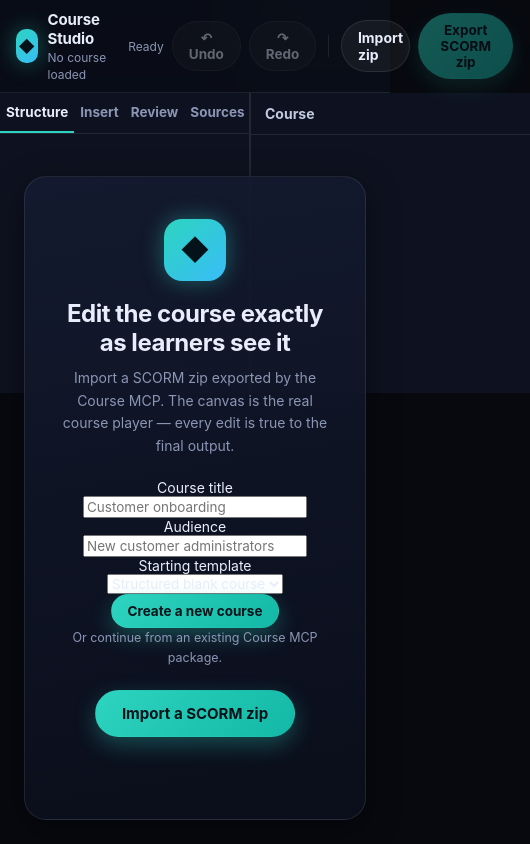
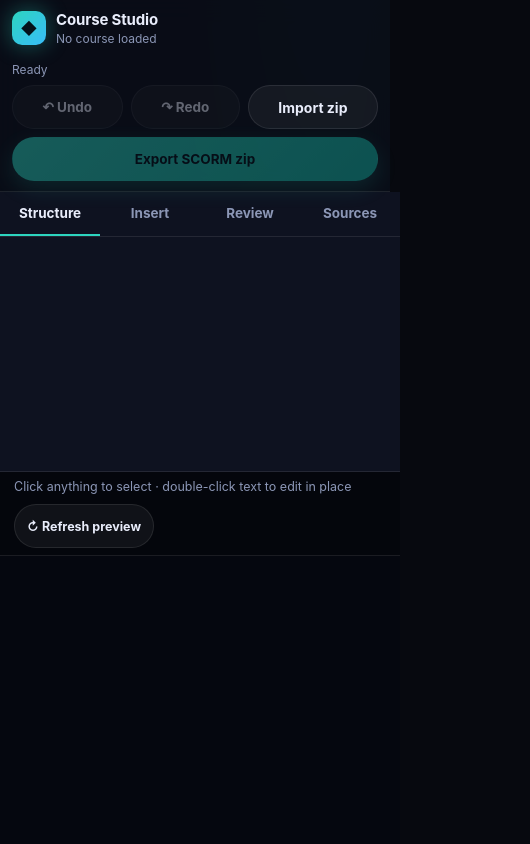
Before and after one commit to sentientia-india/authoring, a plain HTML site: page apps/scorm_editor/static/index.html in a window 390 px wide. Shown: the top 844 px of the page, 530 px wide, since content can reach past the window. Drawn offline with Linux system fonts and the light colour scheme.

Commit message:
feat: make Course Studio responsive and keyboard accessible

```diff
--- a/apps/scorm_editor/static/editor.css
+++ b/apps/scorm_editor/static/editor.css
@@ -315,3 +315,45 @@ button, input, select, textarea { font-family: inherit; font-size: 13.5px; color
 @media (max-width: 1100px) {
   .layout { grid-template-columns: 250px 1fr 280px; }
 }
+
+.review-form { display: grid; gap: 10px; margin-bottom: 16px; }
+.review-form label { display: grid; gap: 6px; color: var(--muted); font-size: 12px; font-weight: 700; text-align: left; }
+.review-form input, .review-form textarea, .review-form select {
+  width: 100%; min-height: 44px; padding: 9px 11px; border: 1px solid var(--line); border-radius: 8px;
+  background: rgba(255,255,255,.05); color: var(--ink);
+}
+.review-form textarea { min-height: 110px; resize: vertical; }
+.review-actions { display: flex; flex-wrap: wrap; gap: 8px; margin-bottom: 18px; }
+.review-row { color: var(--ink-soft); line-height: 1.5; padding: 9px 0; margin: 0; border-bottom: 1px solid var(--line); overflow-wrap: anywhere; }
+
+@media (max-width: 900px) {
+  html, body { height: auto; min-height: 100%; }
+  body { overflow: auto; }
+  .topbar { align-items: flex-start; flex-wrap: wrap; position: sticky; top: 0; }
+  .topbar-actions { width: 100%; flex-wrap: wrap; }
+  .layout { display: grid; grid-template-columns: 1fr; grid-template-rows: auto minmax(520px, 70dvh) auto; overflow: visible; }
+  .panel.left, .panel.right { min-height: 280px; max-height: 48dvh; border: 0; border-bottom: 1px solid var(--line); }
+  .panel.right { border-top: 1px solid var(--line); }
+  .canvas-wrap { min-height: 520px; }
+  .tabs { overflow-x: auto; }
+  .tab { flex: 0 0 auto; min-width: 100px; min-height: 44px; }
+  .tab-body, .inspector { overscroll-behavior: contain; }
+}
+
+@media (max-width: 600px) {
+  .topbar { padding: 10px 12px; }
+  .brand { width: 100%; }
+  .topbar-actions .divider { display: none; }
+  .primary, .ghost, .file-button { min-height: 44px; }
+  .topbar-actions > * { flex: 1 1 auto; justify-content: center; }
+  #save-status { flex-basis: 100%; justify-content: flex-start; }
+  .canvas-bar { align-items: flex-start; flex-direction: column; }
+  .canvas-wrap { min-height: 480px; }
+  .empty-state { padding: 12px; }
+  .empty-card { width: 100%; padding: 28px 18px; border-radius: 16px; }
+  .toast { width: calc(100% - 24px); bottom: 12px; border-radius: 12px; text-align: center; }
+}
+
+@media (prefers-reduced-motion: reduce) {
+  *, *::before, *::after { scroll-behavior: auto !important; animation-duration: .01ms !important; animation-iteration-count: 1 !important; transition-duration: .01ms !important; }
+}
--- a/apps/scorm_editor/static/editor.js
+++ b/apps/scorm_editor/static/editor.js
@@ -297,6 +297,9 @@
   function treeNode(options) {
     var node = document.createElement("div");
     node.className = "tree-node" + (options.indent ? " tree-indent-" + options.indent : "") + (options.selected ? " selected" : "");
+    node.tabIndex = 0;
+    node.setAttribute("role", "button");
+    node.setAttribute("aria-current", options.selected ? "true" : "false");
     node.innerHTML =
       (options.draggable ? '<span class="grip" title="Drag to reorder">⋮⋮</span>' : "") +
       '<span class="kind">' + options.kind + "</span>" +
@@ -305,6 +308,10 @@
     node.addEventListener("click", function (event) {
       if (event.target.classList.contains("del")) return;
       options.onSelect();
+    });
+    node.addEventListener("keydown", function (event) {
+      if (event.key === "Enter" || event.key === " ") { event.preventDefault(); options.onSelect(); }
+      if ((event.key === "Delete" || event.key === "Backspace") && options.onDelete) { event.preventDefault(); if (confirm("Delete '" + options.label + "'?")) options.onDelete(); }
     });
     if (options.onDelete) {
       node.querySelector(".del").addEventListener("click", function () {
@@ -1128,6 +1135,7 @@
     tab.addEventListener("click", function () {
       document.querySelectorAll(".tab").forEach(function (t) { t.classList.remove("active"); });
       tab.classList.add("active");
+      document.querySelectorAll(".tab").forEach(function (item) { item.setAttribute("aria-selected", item === tab ? "true" : "false"); });
       $("tab-structure").hidden = tab.dataset.tab !== "structure";
       $("tab-templates").hidden = tab.dataset.tab !== "templates";
       $("tab-review").hidden = tab.dataset.tab !== "review";
--- a/apps/scorm_editor/static/index.html
+++ b/apps/scorm_editor/static/index.html
@@ -28,11 +28,11 @@
 
   <main class="layout" id="layout" hidden>
     <aside class="panel left">
-      <nav class="tabs">
-        <button class="tab active" data-tab="structure">Structure</button>
-        <button class="tab" data-tab="templates">Insert</button>
-        <button class="tab" data-tab="review">Review</button>
-        <button class="tab" data-tab="sources">Sources</button>
+      <nav class="tabs" role="tablist" aria-label="Course tools">
+        <button class="tab active" role="tab" aria-selected="true" data-tab="structure">Structure</button>
+        <button class="tab" role="tab" aria-selected="false" data-tab="templates">Insert</button>
+        <button class="tab" role="tab" aria-selected="false" data-tab="review">Review</button>
+        <button class="tab" role="tab" aria-selected="false" data-tab="sources">Sources</button>
       </nav>
       <div id="tab-structure" class="tab-body"></div>
       <div id="tab-templates" class="tab-body" hidden></div>
```
Also changed, not shown: 1 other file.
